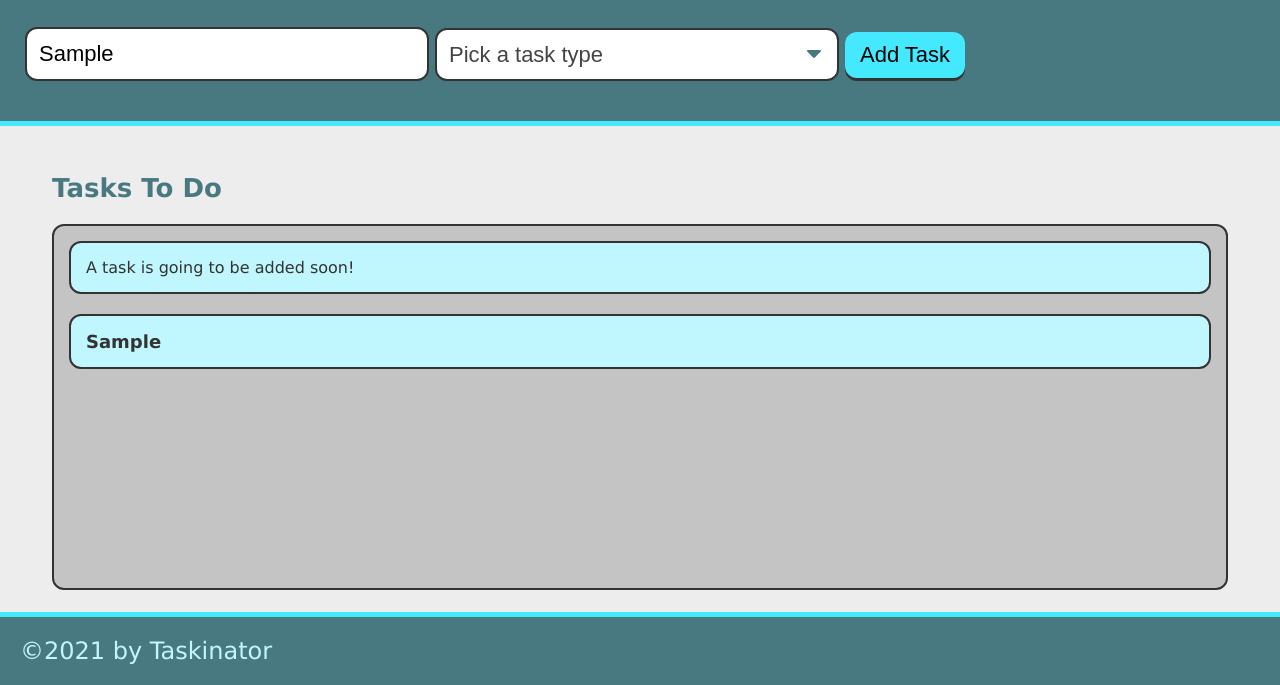
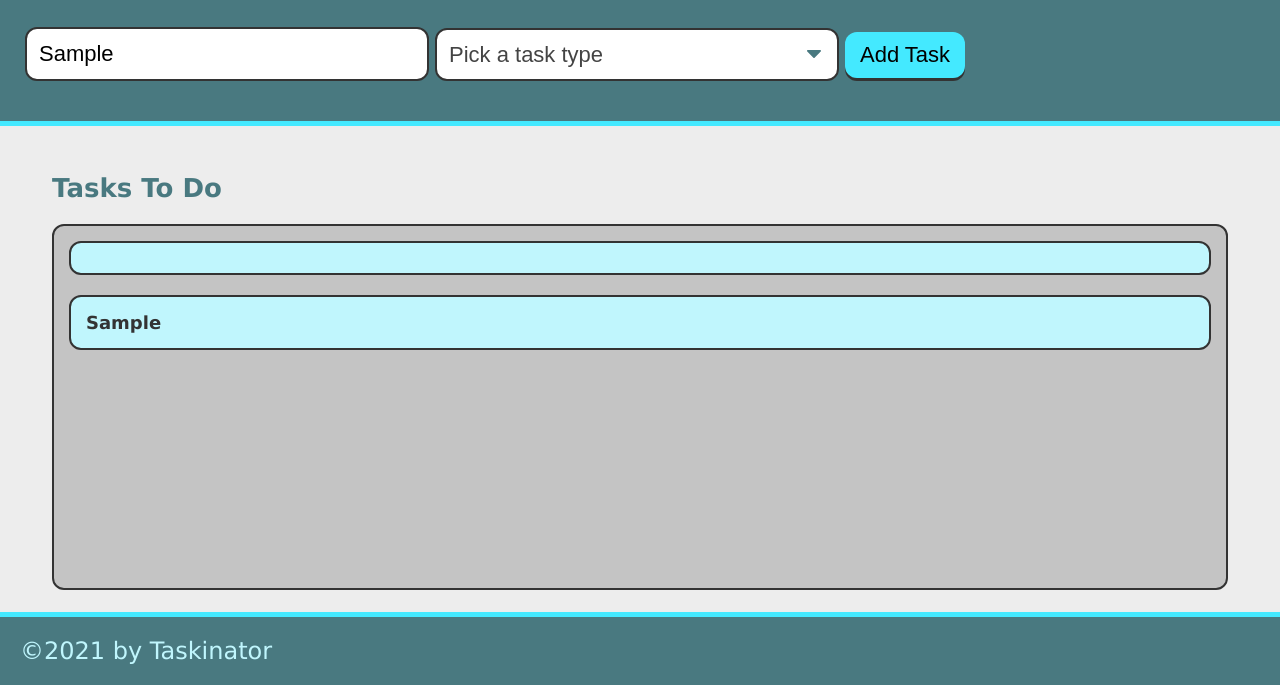
Before and after one commit to jharris92/taskinator, a plain HTML site: page index.html in a window 1280 px wide. Both pictures are taken after typing "Sample" into the empty fields and a click on the button "Add Task". Shown: the part 115-800 px from the top of the page. Drawn offline with Linux system fonts and the light colour scheme.

Commit message:
updated function

```diff
--- a/assets/js/script.js
+++ b/assets/js/script.js
@@ -1,28 +1,34 @@
 var formEl = document.querySelector("#task-form");
 var tasksToDoEl = document.querySelector("#tasks-to-do");
 
-var createTaskHandler = function(event) {
-    event.preventDefault();
+var taskFormHandler = function(event) {
+  event.preventDefault();
+  var taskNameInput = document.querySelector("input[name='task-name']").value;
+  var taskTypeInput = document.querySelector("select[name='task-type']").value;
 
-    var taskNameInput = document.querySelector("input[name='task-name']").value;
-    var taskTypeInput = document.querySelector("select[name='task-type']").value;
+  // package up data as an object
+  var taskDataObj = {
+    name: taskNameInput,
+    type: taskTypeInput
+  };
 
+  // send it as an argument to createTaskEl
+  createTaskEl(taskDataObj);
+}
 
-   // create list item
+var createTaskEl = function(taskDataObj) {
+  // create list item
 var listItemEl = document.createElement("li");
 listItemEl.className = "task-item";
 
 // create div to hold task info and add to list item
 var taskInfoEl = document.createElement("div");
-// give it a class name
 taskInfoEl.className = "task-info";
-// add HTML content to div
-taskInfoEl.innerHTML = "<h3 class='task-name'>" + taskNameInput + "</h3><span class='task-type'>" + taskTypeInput + "</span>";
+taskInfoEl.innerHTML = "<h3 class='task-name'>" + taskDataObj.name + "</h3><span class='task-type'>" + taskDataObj.type + "</span>";
 listItemEl.appendChild(taskInfoEl);
 
 // add entire list item to list
-  tasksToDoEl.appendChild(listItemEl);
+tasksToDoEl.appendChild(listItemEl);
+}
 
-};
-
-  formEl.addEventListener("submit", createTaskHandler);
+  formEl.addEventListener("submit", taskFormHandler);
--- a/index.html
+++ b/index.html
@@ -34,7 +34,7 @@
         <section class="task-list-wrapper">
             <h2 class="list-title">Tasks To Do</h2>
             <ul class="task-list" id="tasks-to-do">
-                <li class="task-item">A task is going to be added soon!</li>
+                <li class="task-item"></li>
             </ul>
         </section>
     </main>
```
